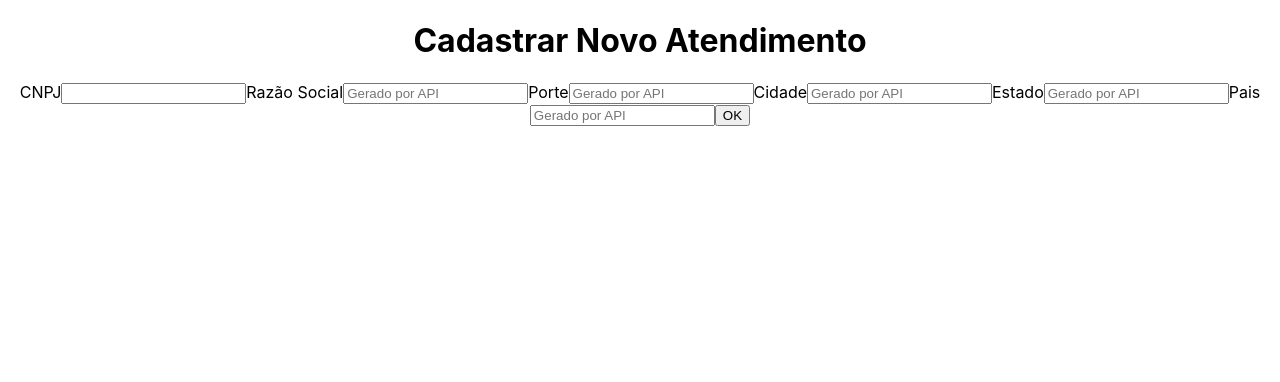
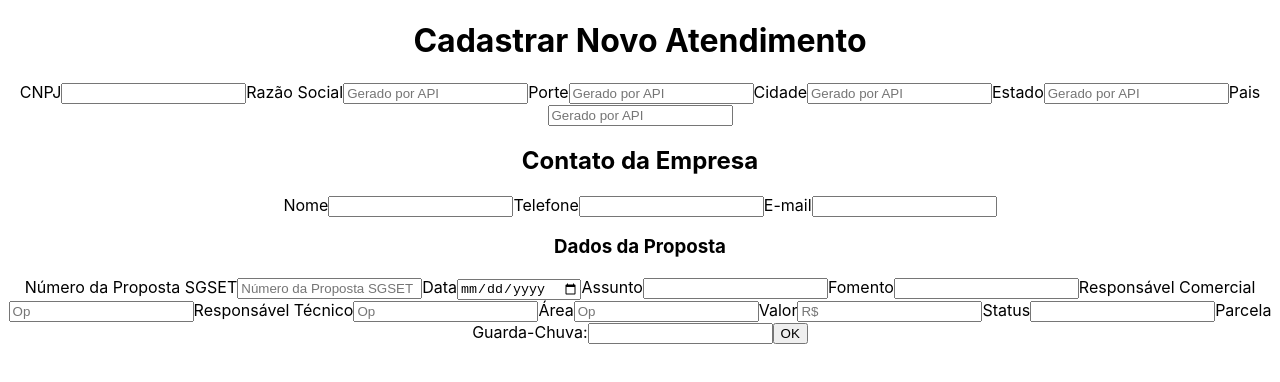
Before and after one commit to ViniciusZancanari/CRM, a React (Create React App) app in the folder front-end/: page /register in a window 1280 px wide. Shown: the top 382 px of the page. Built offline with nearby package versions, Linux system fonts and the light colour scheme.

Commit message:
add/comunication with web and db

```diff
--- a/front-end/src/App.js
+++ b/front-end/src/App.js
@@ -5,7 +5,6 @@ import { BrowserRouter as Router, Route, Routes, Link, BrowserRouter } from 'rea
 import Login from './componentes/pages/Login';
 import Edit from './componentes/pages/Edit';
 import Rotas from './componentes/Rotas.js';
-import Teste from './componentes/teste';
 
 function App() {
 /*
@@ -23,7 +22,7 @@ function Layout() {
 */
   return (
     <div className="App">
-      <Teste/>
+      <Register/>
 
 
     </div>
--- a/front-end/src/componentes/pages/Register.js
+++ b/front-end/src/componentes/pages/Register.js
@@ -1,20 +1,64 @@
-import React from "react";
+import React, { useState, useEffect } from "react";
 import { useForm } from "react-hook-form";
+import Axios from 'axios'
 
-function Register() {
+function Teste() {
 
-    const { register, handleSubmit,setValue } = useForm();
+    const [values, setValues] = useState();
+    const { handleSubmit } = useForm();
 
-    var listProposals = []
+
+    /*useEffect (()=>
+    {
+        Axios.get("http://localhost:3001/getPropostal").then((response)=>{
+            console.log(response)
+        })
+    },[])
+    */
+
+    const handleaddValues = (value) => {
+        setValues((prevValues) => ({
+            ...prevValues,
+            [value.target.name]: value.target.value,
+        }));
+    };
+
 
     const onSubmit = (e) => {
 
-        var proposal = JSON.stringify(e);
-        console.log(proposal)
-        listProposals.push(e);
-        console.log(listProposals);
+        Axios.post("http://localhost:3001/register",
+            {
+                idCNPJ: values.idCNPJ,
+                razaoSocial: values.razaoSocial,
+                porte: values.porte,
+                cidade: values.cidade,
+                estado: values.estado,
+                pais: values.pais,
 
+                nome: values.nome,
+                telefone: values.telefone,
+                email: values.email,
+
+                numeroSGSET: values.numeroSGSET,
+                data: values.data,
+                assunto: values.assunto,
+                fomento: values.fomento,
+                responsavelComercial: values.responsavelComercial,
+                responsavelTecnico: values.responsavelTecnico,
+                area: values.area,
+                preco: values.preco,
+                status: values.status,
+                guardaChuva: values.guardaChuva
+
+
+
+            }).then((response) => {
+                console.log(response);
+            });
     }
+
+
+
 
     return (
 
@@ -25,33 +69,46 @@ function Register() {
                 <label>CNPJ</label>
                 <input
                     type="text"
-                    {...register('cnpj')}
-                    onChange={(e) => setValue('cnpj',e.target.value)}
+                    name="idCNPJ"
+                    onChange={handleaddValues}
                 />
 
                 <label>Razão Social</label>
                 <input
                     type="text"
-                    {...register('corporateName')}
-                    onChange={(e) => setValue('corporateName',e.target.value)}
+                    name="razaoSocial"
+                    onChange={handleaddValues}
                     placeholder='Gerado por API'
                 />
 
                 <label>Porte</label>
-                <placeholder>API</placeholder>
                 <input
                     type="text"
-                    {...register('size')}
-                    onChange={(e) => setValue('size',e.target.value)}
+                    name="porte"
+                    onChange={handleaddValues}
                     placeholder='Gerado por API'
                 />
 
-                <label>Localização</label>
-                <placeholder>API</placeholder>
+                <label>Cidade</label>
                 <input
                     type="text"
-                    {...register('location')}
-                    onChange={(e) => setValue('location',e.target.value)}
+                    name="cidade"
+                    onChange={handleaddValues}
+                    placeholder='Gerado por API'
+                />
+                <label>Estado</label>
+                <input
+                    type="text"
+                    name="estado"
+                    onChange={handleaddValues}
+                    placeholder='Gerado por API'
+                />
+
+                <label>Pais</label>
+                <input
+                    type="text"
+                    name="pais"
+                    onChange={handleaddValues}
                     placeholder='Gerado por API'
                 />
 
@@ -59,106 +116,100 @@ function Register() {
                 <label>Nome</label>
                 <input
                     type='text'
-                    {...register('name')}
-                    onChange={(e) => setValue('name', e.target.value)}
-                    autoFocus></input>
+                    name="nome"
+                    onChange={handleaddValues}
+                ></input>
 
                 <label>Telefone</label>
                 <input
                     type='text'
-                    {...register("phone")}
-                    onChange={(e) => setValue("phone",e.target.value)}
+                    name="telefone"
+                    onChange={handleaddValues}
                 ></input>
 
                 <label>E-mail</label>
                 <input
                     type='text'
-                    {...register("email")}
-                    onChange={(e) => setValue("email",e.target.value)}
+                    name="email"
+                    onChange={handleaddValues}
                 ></input>
-            </div>
 
-            <div>
                 <h3>Dados da Proposta</h3>
                 <label>Número da Proposta SGSET</label>
                 <input
-                    {...register("SGSETNumber")}
-                    onChange={(e) => setValue("SGSETNumber",e.target.value)}
+                    type='text'
+                    name="numeroSGSET"
+                    onChange={handleaddValues}
                     placeholder='Número da Proposta SGSET'
+                />
+
+                <label>Data</label>
+                <input
+                    type='date'
+                    name="data"
+                    onChange={handleaddValues}
+                    placeholder='Número da Proposta SGSET'
+                />
+
+
+                <label>Assunto</label>
+                <input
+                    type='text'
+                    name="assunto"
+                    onChange={handleaddValues}
+                />
+
+                <label>Fomento</label>
+                <input
+                    type='text'
+                    name="fomento"
+                    onChange={handleaddValues}
+                />
+
+                <label>Responsável Comercial</label>
+                <input
+                    type='text'
+                    name="responsavelComercial"
+                    onChange={handleaddValues}
+                    placeholder='Op'
                 />
 
                 <label>Responsável Técnico</label>
                 <input
-                    {...register("responsible")}
-                    onChange={(e) => setValue("responsible",e.target.value)}
-                    placeholder='Responsável Técnico'
+                    type='text'
+                    name="responsavelTecnico"
+                    onChange={handleaddValues}
+                    placeholder='Op'
                 />
 
                 <label>Área</label>
                 <input
-                    type='radio'
-                    value='Area1'
-                    {...register("area")}
-                    onChange={(e) => setValue("area",e.target.value)}
-                />Area1
-
-                <input
-                    type='radio'
-                    value='Area2'
-                    {...register("area")}
-                    onChange={(e) => setValue("area",e.target.value)}
-                />Area2
-
-                <input
-                    type='radio'
-                    value='Area3'
-                    {...register("area")}
-                    onChange={(e) => setValue("area",e.target.value)}
-                />Area3
-
+                    type='text'
+                    name="area"
+                    onChange={handleaddValues}
+                    placeholder='Op'
+                />
                 <label>Valor</label>
                 <input
-                    {...register("price")}
-                    onChange={(e) => setValue("price",e.target.value)}
-                    placeholder='R$' />
+                    type="text"
+                    name="preco"
+                    onChange={handleaddValues}
+                    placeholder='R$'
+                />
 
                 <label>Status</label>
                 <input
-                    type='radio'
-                    value='A'
-                    {...register("status")}
-                    onChange={(e) => setValue("status",e.target.value)}
-                />A
-
-                <input
-                    type='radio'
-                    value='B'
-                    {...register("status")}
-                    onChange={(e) => setValue("status",e.target.value)}
-                />B
-
-                <input
-                    type='radio'
-                    value='C'
-                    {...register("status")}
-                    onChange={(e) => setValue("status",e.target.value)}
-                />C
+                    type="text"
+                    name="status"
+                    onChange={handleaddValues}
+                />
 
                 <label>Parcela Guarda-Chuva:</label>
                 <input
-                    type='radio'
-                    value='sim'
-                    {...register("umbrella")}
-                    onChange={(e) => setValue("umbrella",e.target.value)}
-                />Sim
-
-                <input
-                    type='radio'
-                    value='nao'
-                    {...register("umbrella")}
-                    onChange={(e) => setValue("umbrella",e.target.value)}
-                />Não
-
+                    type="text"
+                    name="guardaChuva"
+                    onChange={handleaddValues}
+                />
                 <button type="submit">OK</button>
 
             </div>
@@ -166,4 +217,4 @@ function Register() {
     )
 }
 
-export default Register;
+export default Teste;
--- a/front-end/src/componentes/teste.js
+++ /dev/null
@@ -1,106 +0,0 @@
-import React, { useState,useEffect } from "react";
-import { useForm } from "react-hook-form";
-import Axios from 'axios'
-
-function Teste() {
-
-    const [values, setValues] = useState();
-    const { register, handleSubmit, setValue } = useForm();
-
-
-    /*useEffect (()=>
-    {
-        Axios.get("http://localhost:3001/getPropostal").then((response)=>{
-            console.log(response)
-        })
-    },[])
-    */
-
-    const handleaddValues = (value) => {
-        setValues((prevValues) => ({
-          ...prevValues,
-          [value.target.name]: value.target.value,
-        }));
-    };
-
-
-    const onSubmit = (e) => {
-
-        Axios.post("http://localhost:3001/register",
-        {
-            idCNPJ: values.idCNPJ,
-            razaoSocial: values.razaoSocial,
-            porte: values.porte,
-            cidade: values.cidade,
-            estado: values.estado,
-            pais: values.pais
-
-        }).then((response) => {
-            console.log(response);
-        });
-        }
-
-
-
-
-    return (
-
-        <form onSubmit={handleSubmit(onSubmit)}>
-
-            <div>
-                <h1>Cadastrar Novo Atendimento</h1>
-                <label>CNPJ</label>
-                <input
-                    type="text"
-                    name="idCNPJ"
-                   onChange={handleaddValues}
-                />
-
-                <label>Razão Social</label>
-                <input
-                    type="text"
-                    name="razaoSocial"
-                    onChange={handleaddValues}
-                    placeholder='Gerado por API'
-                />
-
-                <label>Porte</label>
-                <input
-                    type="text"
-                    name="porte"
-                    onChange={handleaddValues}
-                    placeholder='Gerado por API'
-                />
-
-                <label>Cidade</label>
-                <input
-                    type="text"
-                    name="cidade"
-                    onChange={handleaddValues}
-                    placeholder='Gerado por API'
-                />
-                <label>Estado</label>
-                <input
-                    type="text"
-                    name="estado"
-                    onChange={handleaddValues}
-                    placeholder='Gerado por API'
-                />
-
-                <label>Pais</label>
-                <input
-                    type="text"
-                    name="pais"
-                    onChange={handleaddValues}
-                    placeholder='Gerado por API'
-                />
-
-
-                <button type="submit">OK</button>
-
-            </div>
-        </form>
-    )
-}
-
-export default Teste;
```
Also changed, not shown: 1 other file (tests, documents, lock files or other folders).
